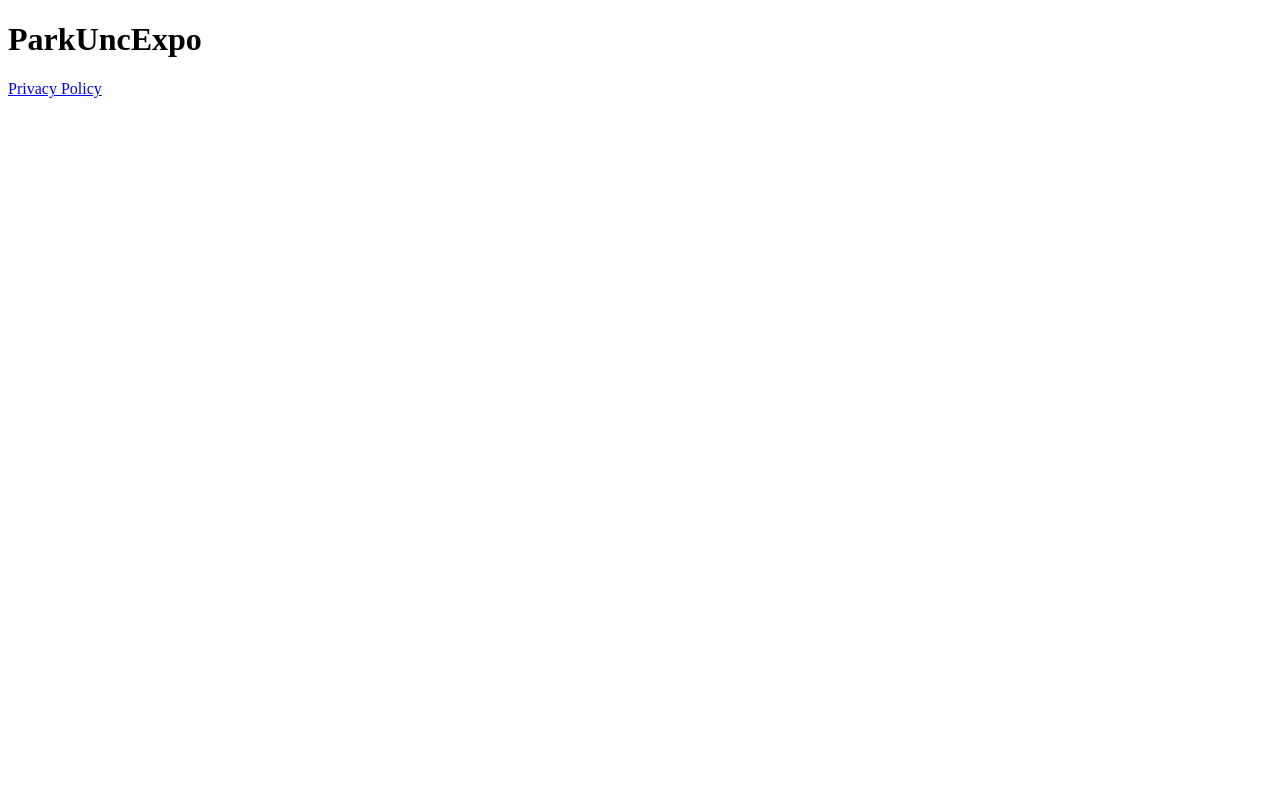
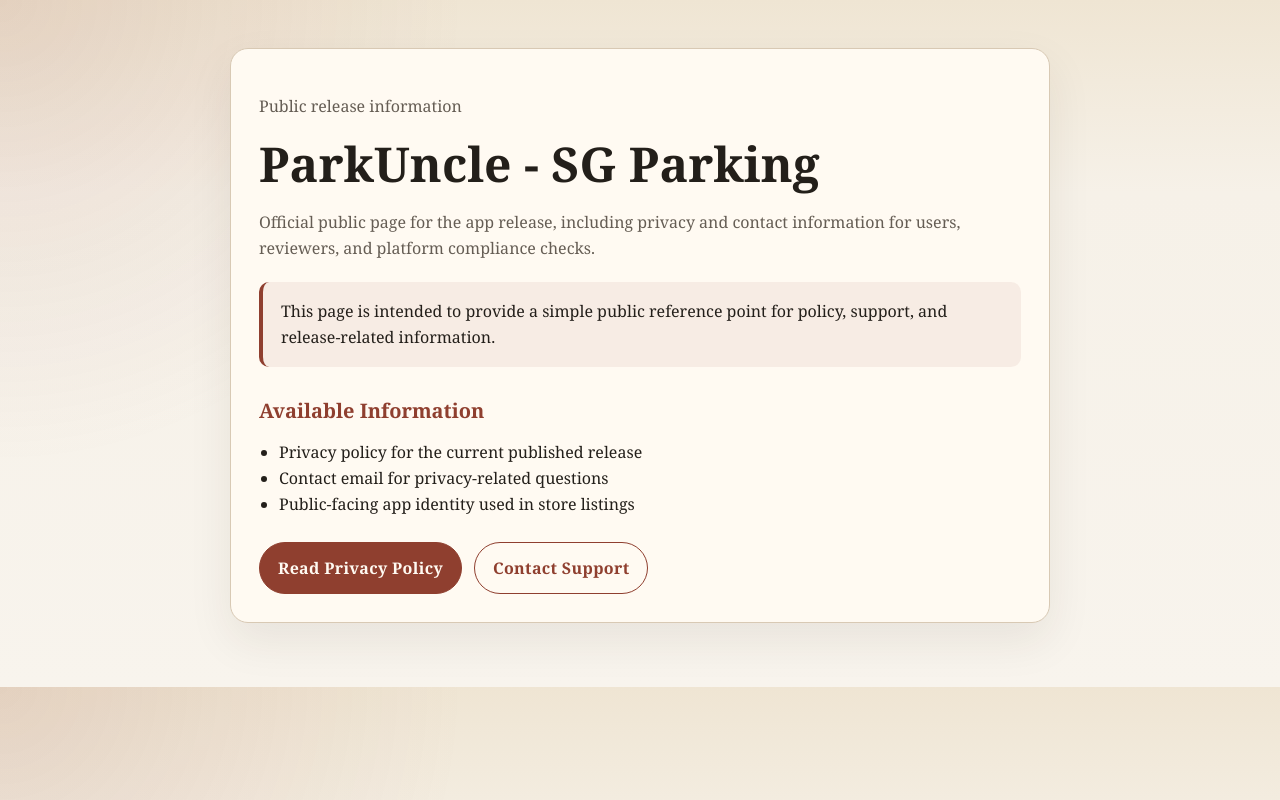
Before and after one commit to DoublePrecision/privacy-policy, a plain HTML site: page index.html in a window 1280 px wide. Drawn offline with Linux system fonts and the light colour scheme.

Commit message:
fix: change app name from dev to prod

```diff
--- a/index.html
+++ b/index.html
@@ -2,10 +2,146 @@
 <html lang="en">
 <head>
   <meta charset="utf-8" />
-  <title>ParkUncExpo</title>
+  <meta name="viewport" content="width=device-width, initial-scale=1" />
+  <title>ParkUncle - SG Parking</title>
+  <style>
+    :root {
+      color-scheme: light;
+      --bg: #f6f1e8;
+      --panel: #fffaf2;
+      --text: #231f1a;
+      --muted: #655d54;
+      --accent: #8f3f2f;
+      --border: #d8c9b4;
+    }
+
+    * {
+      box-sizing: border-box;
+    }
+
+    body {
+      margin: 0;
+      font-family: Georgia, "Times New Roman", serif;
+      background:
+        radial-gradient(circle at top left, rgba(143, 63, 47, 0.12), transparent 32%),
+        linear-gradient(180deg, #efe5d3 0%, var(--bg) 28%, #f8f4ed 100%);
+      color: var(--text);
+      line-height: 1.65;
+    }
+
+    main {
+      max-width: 860px;
+      margin: 0 auto;
+      padding: 48px 20px 64px;
+    }
+
+    .card {
+      background: var(--panel);
+      border: 1px solid var(--border);
+      border-radius: 18px;
+      padding: 28px;
+      box-shadow: 0 18px 45px rgba(53, 38, 23, 0.08);
+    }
+
+    h1,
+    h2 {
+      line-height: 1.2;
+    }
+
+    h1 {
+      margin: 0;
+      font-size: clamp(2.1rem, 4vw, 3rem);
+    }
+
+    h2 {
+      margin: 32px 0 12px;
+      font-size: 1.25rem;
+      color: var(--accent);
+    }
+
+    p,
+    li {
+      font-size: 1rem;
+    }
+
+    .lead,
+    .meta {
+      color: var(--muted);
+    }
+
+    .notice {
+      margin: 20px 0;
+      padding: 16px 18px;
+      border-left: 4px solid var(--accent);
+      background: rgba(143, 63, 47, 0.07);
+      border-radius: 10px;
+    }
+
+    .actions {
+      display: flex;
+      flex-wrap: wrap;
+      gap: 12px;
+      margin-top: 24px;
+    }
+
+    .button {
+      display: inline-block;
+      padding: 12px 18px;
+      border: 1px solid var(--accent);
+      border-radius: 999px;
+      background: var(--accent);
+      color: #fffaf2;
+      text-decoration: none;
+      font-weight: 700;
+      letter-spacing: 0.02em;
+    }
+
+    .button.secondary {
+      background: transparent;
+      color: var(--accent);
+    }
+
+    a {
+      color: var(--accent);
+    }
+
+    ul {
+      padding-left: 20px;
+    }
+
+    @media (max-width: 640px) {
+      .card {
+        padding: 22px;
+      }
+    }
+  </style>
 </head>
 <body>
-  <h1>ParkUncExpo</h1>
-  <p><a href="privacy.html">Privacy Policy</a></p>
+  <main>
+    <section class="card">
+      <p class="meta">Public release information</p>
+      <h1>ParkUncle - SG Parking</h1>
+      <p class="lead">
+        Official public page for the app release, including privacy and contact information for users,
+        reviewers, and platform compliance checks.
+      </p>
+
+      <div class="notice">
+        This page is intended to provide a simple public reference point for policy, support, and release-related information.
+      </div>
+
+      <h2>Available Information</h2>
+      <ul>
+        <li>Privacy policy for the current published release</li>
+        <li>Contact email for privacy-related questions</li>
+        <li>Public-facing app identity used in store listings</li>
+      </ul>
+
+      <div class="actions">
+        <a class="button" href="privacy.html">Read Privacy Policy</a>
+        <a class="button secondary" href="mailto:sales@doubleprecision.ai">Contact Support</a>
+      </div>
+    </section>
+  </main>
 </body>
 </html>
```
Also changed, not shown: privacy.html (+3 -3 lines).
